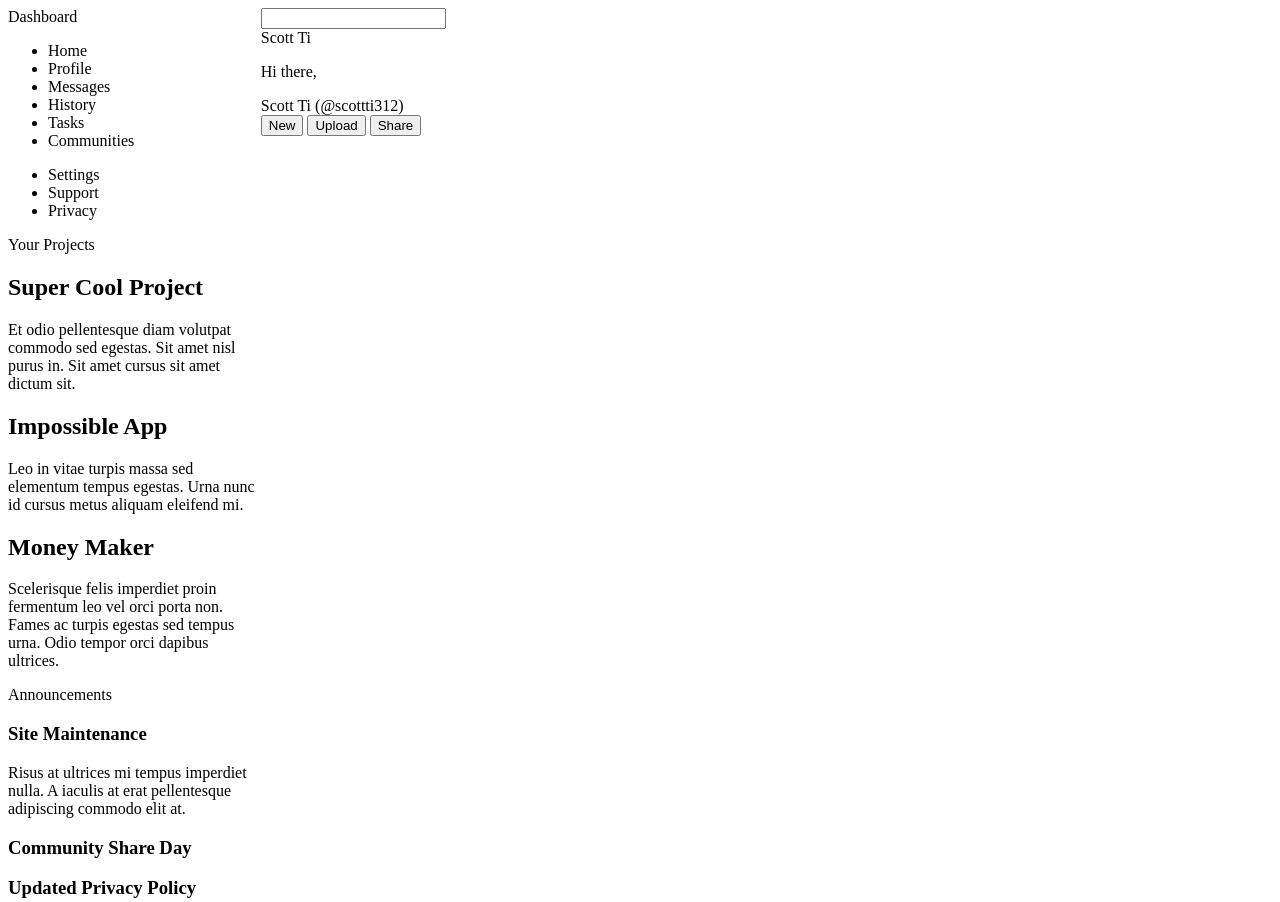
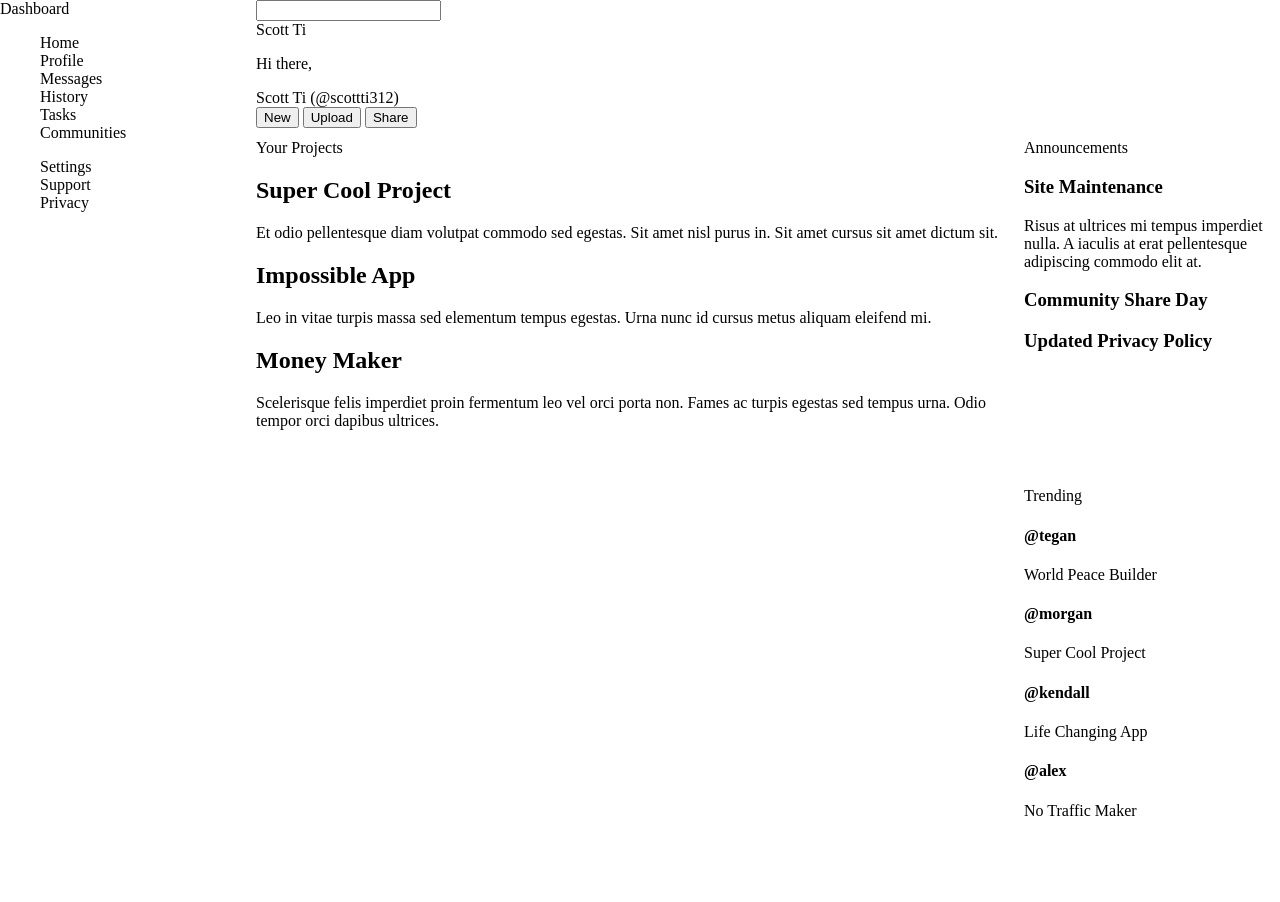
Before and after one commit to scottti312/dashboard, a plain HTML site: page index.html in a window 1280 px wide. Shown: the top 902 px of the page. After the commit the page ends 836 px from the top, so only its background shows below. Drawn offline with Linux system fonts and the light colour scheme.

Commit message:
Add container and content grid layout

```diff
--- a/css/style.css
+++ b/css/style.css
@@ -1,5 +1,31 @@
+body {
+  margin: 0;
+}
+
 .container {
   display: grid;
   grid-template-columns: 1fr 4fr;
   grid-template-rows: 1fr 5fr;
 }
+
+.header {
+  box-shadox: rgba(50, 50, 93, 0.25) 0px 2px 5px -1px, rgba(0, 0, 0, 0.3) 0px 1px 3px -1px;
+}
+
+.sidebar {
+  grid-row: 1 / 3;
+}
+
+.sidebar .menu, .sidebar .settings {
+  list-style: none;
+}
+
+.content {
+  display: grid;
+  grid-template-rows: 1fr 1fr;
+  grid-template-columns: 3fr 1fr;
+}
+
+.projects {
+  grid-row: 1 / 3;
+}
--- a/index.html
+++ b/index.html
@@ -13,7 +13,7 @@
   <div class="container">
     <div class="sidebar">
       <div class="title">Dashboard</div>
-      <ul>
+      <ul class="menu">
         <li>Home</li>
         <li>Profile</li>
         <li>Messages</li>
@@ -21,7 +21,7 @@
         <li>Tasks</li>
         <li>Communities</li>
       </ul>
-      <ul>
+      <ul class="settings">
         <li>Settings</li>
         <li>Support</li>
         <li>Privacy</li>
@@ -38,7 +38,7 @@
       <button>Upload</button>
       <button>Share</button>
     </div>
-    <div class="body">
+    <div class="content">
       <div class="projects">
         <div class="title">Your Projects</div>
         <div class="project1">
@@ -56,11 +56,13 @@
             urna. Odio tempor orci dapibus ultrices.</p>
         </div>
       </div>
-      <div class="announcements">
+      <div class="announcements-container">
+        <div class="announcements-box">
           <div class="title">Announcements</div>
           <div class="announcement1">
             <h3>Site Maintenance</h3>
-          <p>Risus at ultrices mi tempus imperdiet nulla. A iaculis at erat pellentesque adipiscing commodo elit at.</p>
+            <p>Risus at ultrices mi tempus imperdiet nulla. A iaculis at erat pellentesque adipiscing commodo elit at.
+            </p>
           </div>
           <div class="announcement2">
             <h3>Community Share Day</h3>
@@ -69,7 +71,9 @@
             <h3>Updated Privacy Policy</h3>
           </div>
         </div>
-      <div class="trending">
+      </div>
+      <div class="trending-container">
+        <div class="trending-box">
           <div class="title">Trending</div>
           <div class="trending1">
             <h4>@tegan</h4>
@@ -90,6 +94,7 @@
         </div>
       </div>
     </div>
+  </div>
 </body>
 
 </html>
```
Lines whose indentation alone changed are shown as unchanged.
